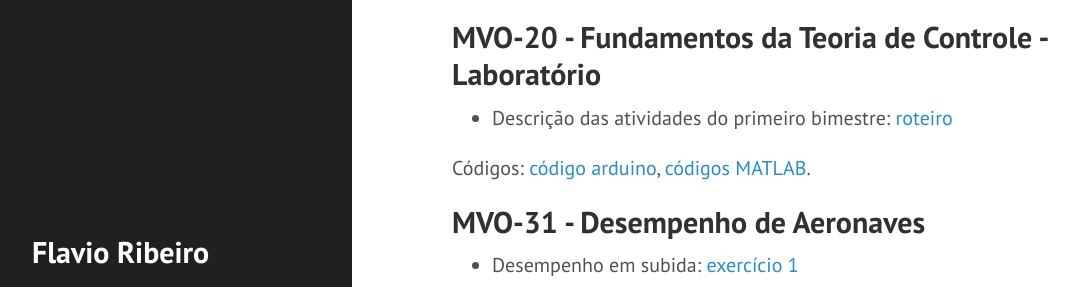
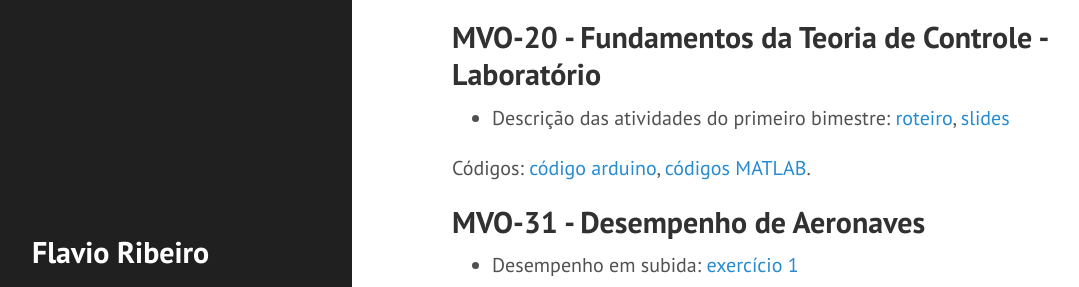
Before and after one commit to flavioluiz/flavioluiz.github.io, a Jekyll site: the page built from courses.md, in a window 1280 px wide and 949 px high. Shown: the part 209-496 px from the top of the window, without its empty margins (8-1087 px from the left). Built offline with Jekyll 4.4.1, drawn with Linux system fonts in a browser that asks for light colours.

Commit message:
inclusao dos slides do lab de mvo-20

```diff
--- a/courses.md
+++ b/courses.md
@@ -8,7 +8,8 @@ title: Courses
 ## MVO-20 - Fundamentos da Teoria de Controle - Laboratório
 
 * Descrição das atividades do primeiro bimestre:
-[roteiro](http://flavioluiz.github.io/cursos/MVO20/lab1.pdf)
+[roteiro](http://flavioluiz.github.io/cursos/MVO20/lab1.pdf),
+[slides](http://flavioluiz.github.io/cursos/MVO20/slides.pdf)
 
 Códigos: [código arduino](http://flavioluiz.github.io/cursos/MVO20/codigoembarcado_lab1.ino),
 [códigos MATLAB](http://flavioluiz.github.io/cursos/MVO20/codigosMATLAB.zip).
```
Also changed, not shown: 1 other file.
